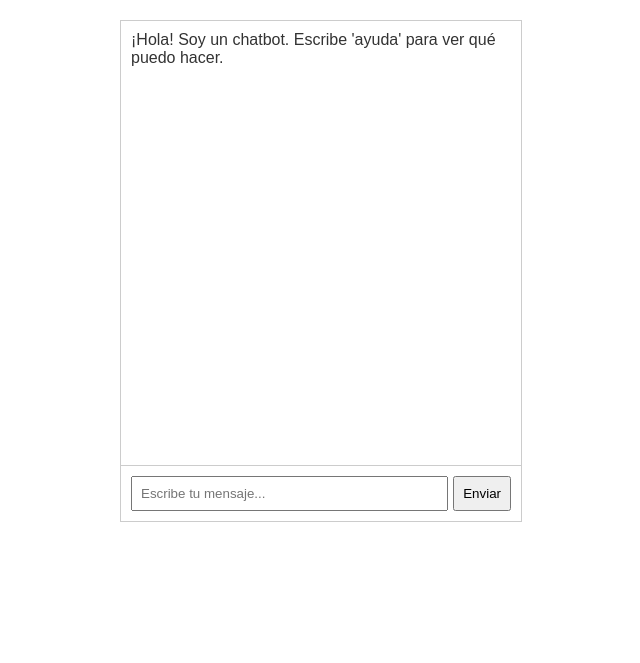
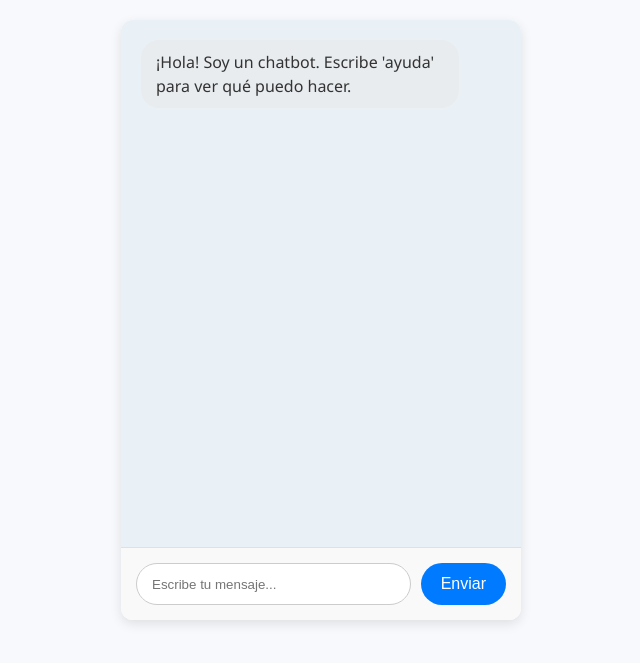
Before and after one commit to fer3010/avance-tecnologico, a Flask app: page / in a window 1280 px wide. Shown: the top 663 px of the page, without its empty margins (319-959 px from the left). Run offline with Flask 3, Linux system fonts and the light colour scheme.

Commit message:
Refactor estilos CSS del chatbot para mejorar la estructura y la legibilidad, ajustando dimensiones y colores.

```diff
--- a/chatboot/static/css/style.css
+++ b/chatboot/static/css/style.css
@@ -1,40 +1,73 @@
 body {
-    font-family: Arial, sans-serif;
+    font-family: 'Segoe UI', Tahoma, Geneva, Verdana, sans-serif;
+    background-color: #f7f9fc;
 }
 #chat-container {
     width: 400px;
-    height: 500px;
-    border: 1px solid #ccc;
+    height: 600px;
+    border: none;
+    box-shadow: 0 4px 12px rgba(0, 0, 0, 0.1);
     margin: 20px auto;
     display: flex;
     flex-direction: column;
+    border-radius: 12px;
+    overflow: hidden;
+    background-color: #ffffff;
 }
 #chat-log {
     flex-grow: 1;
-    padding: 10px;
+    padding: 20px;
     overflow-y: auto;
+    background-color: #e9f0f6;
 }
 #user-input-form {
     display: flex;
-    padding: 10px;
-    border-top: 1px solid #ccc;
+    padding: 15px;
+    border-top: 1px solid #e0e0e0;
+    background-color: #f9f9f9;
 }
 #user-input {
     flex-grow: 1;
-    padding: 8px;
+    padding: 12px 15px;
+    border: 1px solid #ccc;
+    border-radius: 25px;
+    outline: none;
+    transition: border-color 0.3s;
+}
+#user-input:focus {
+    border-color: #007bff;
 }
 #send-btn {
-    padding: 8px;
-    margin-left: 5px;
+    padding: 12px 20px;
+    margin-left: 10px;
+    background-color: #007bff;
+    color: white;
+    border: none;
+    border-radius: 25px;
+    cursor: pointer;
+    font-size: 16px;
+    transition: background-color 0.3s;
+}
+#send-btn:hover {
+    background-color: #0056b3;
 }
 .message {
-    margin-bottom: 10px;
+    margin-bottom: 12px;
+    max-width: 80%;
+    line-height: 1.5;
+    padding: 10px 15px;
+    border-radius: 18px;
+    word-wrap: break-word;
 }
 .user-message {
+    background-color: #007bff;
+    color: white;
     text-align: right;
-    color: #007bff;
+    margin-left: auto;
 }
 .bot-message {
+    background-color: #e9ecef;
+    color: #333;
     text-align: left;
-    color: #333;
+    margin-right: auto;
 }
```
